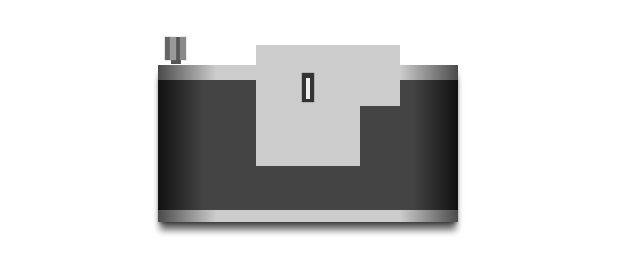
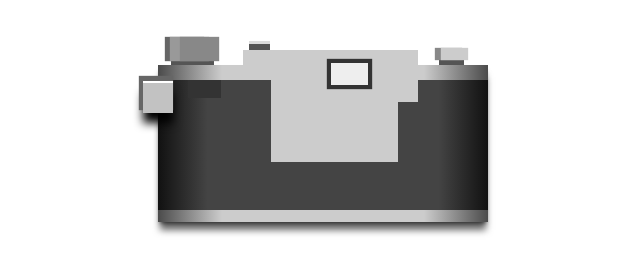
Before and after one commit to meglaurie/CSS-Excercises, a plain HTML site: page Single-Div-Camera/index.html in a window 1280 px wide. Shown: the whole page, without its empty margins (0-640 px from the left). Drawn offline with Linux system fonts and the light colour scheme.

Commit message:
single div camera progress

```diff
--- a/Single-Div-Camera/style.css
+++ b/Single-Div-Camera/style.css
@@ -1,5 +1,5 @@
 div{
-width: 300px;
+width: 330px;
 height: 130px;
 margin-left: 150px;
 margin-top: 65px;
@@ -25,21 +25,69 @@ div::before {
     left: 50%;
     z-index: 2;
     background:#333;
-    box-shadow: 120px 0 0 2px #eee, /* white line */
-                120px -1px 1px 6px #333, /* dark line behind white line */
-                -95px 6px 0 0 #ccc, /* ??? */
-                190px -13px 0 22px #ccc, /* small grey box off to side */
-                120px 17px 0 52px #ccc, /* large grey box off to side */
+    box-shadow: 145px -15px 0 2px #eee, /* white line */
+                145px -15px 1px 6px #333, /* dark line behind white line */
+                55px -30px 0 0 #ccc, /* Grey Knob */
+                180px -13px 0 17px #ccc, /* small grey box off to side */
+                130px 17px 0 47px #ccc, /* large grey box off to side */
 
-                -96px -6px 0 -6px #555, /* ??? */
-                -96px -9px 0 -6px #ddd, /* ??? */
+                55px -42px 0 -6px #555, /* line on top of grey knob */
+                55px -45px 0 -6px #ddd, /*  line on top of grey knob */
 
                 -5px -40px 1px 3px #888, /* right side of knob */
                 -15px -40px 1px 3px #999, /* grey line in center of knob */
                 -20px -40px 1px 3px #666, /* left side of knob */
                 -12px -38px 0 5px #555, /* base and background of knob */
 
-                85px -4px 1px -3px #ccc, /* ??? */
-                79px -4px 1px -3px #888, /* ??? */
-                82px 1px 0 -4px #555; /* ??? */
+                250px -35px 1px -3px #ccc, /* right knob*/
+                244px -35px 1px -3px #888, /* right knob */
+                247px -29px 0 -4px #555; /* right knob */
 }
+
+
+div:after {
+    background: linear-gradient(45deg, #ccc 40%, #ddd 100%);
+    border-radius: 50%;
+    box-shadow: 0 3px 2px #999,
+                1px -2px 0 white,
+                -1px -3px 2px #555,
+                0 0 0 15px #c2c2c2,
+                0 -2px 0 15px white,
+                -2px -5px 1px 17px #666,
+                0 10px 10px 15px #000,
+
+                -90px -51px 1px -43px #aaa,
+                -90px -50px 1px -40px #888,
+                -90px -51px 0 -34px #ccc,
+                -90px -50px 0 -30px #aaa,
+                -90px -48px 1px -28px #000,
+
+                -124px -73px 1px -48px #eee,
+                -125px -72px 0 -46px #666,
+                -85px -73px 1px -48px #eee,
+                -86px -72px 0 -46px #666,
+                42px -82px 1px -48px #eee,
+                41px -81px 0 -46px #777,
+                67px -73px 1px -48px #eee,
+                66px -72px 0 -46px #666,
+
+                -46px -86px 1px -45px #444,
+                -44px -87px 0 -38px #333,
+                -44px -86px 0 -37px #ccc,
+                -44px -85px 0 -34px #999,
+
+                14px -89px 1px -48px #eee,
+                12px -84px 1px -48px #999,
+                23px -85px 0 -47px #444,
+                23px -87px 0 -46px #888;
+}
+
+
+div:before, div:after {
+    display: block;
+    content: '';
+}
+
+div::after{
+    position: absolute;
+}
```
